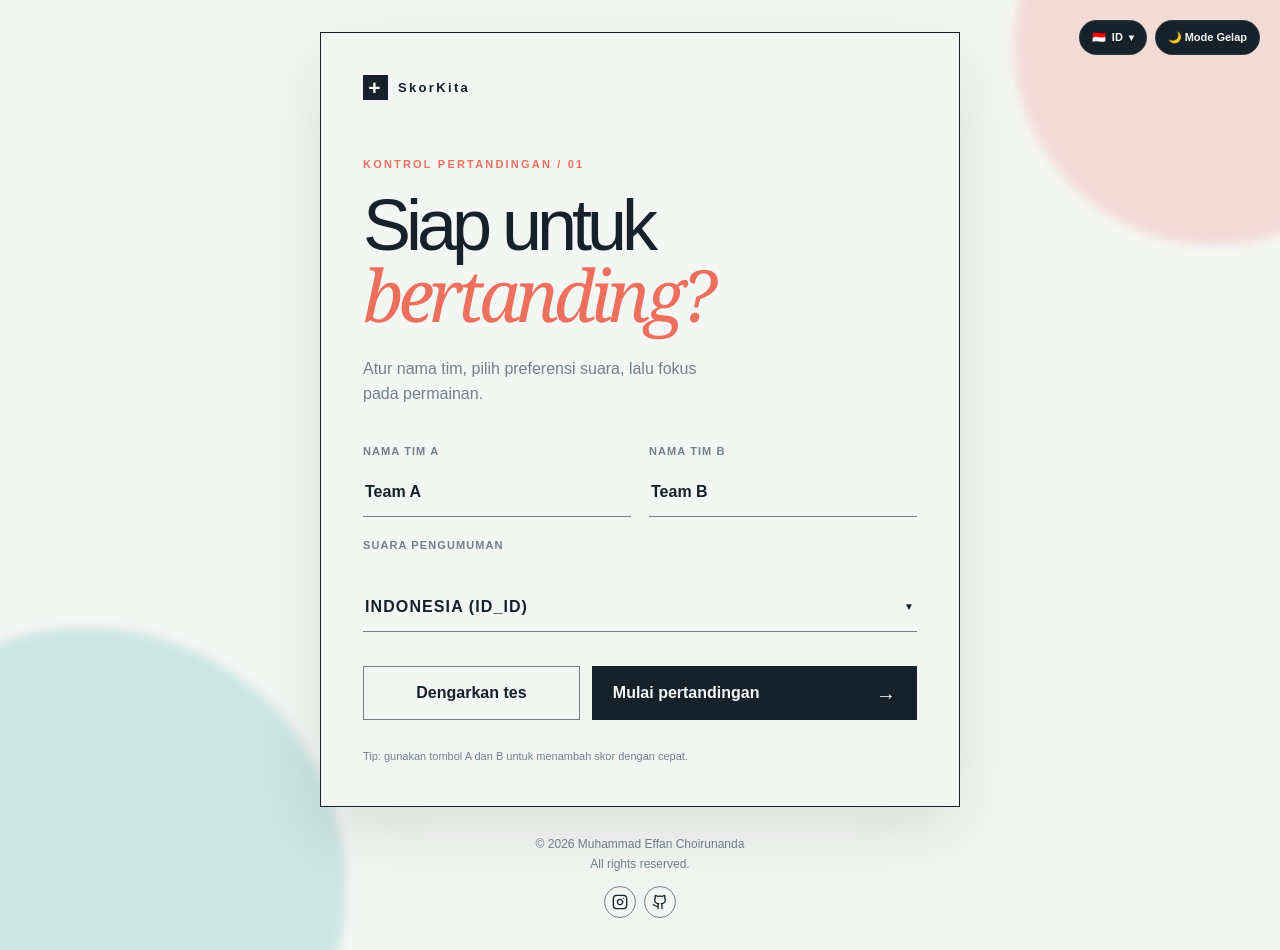
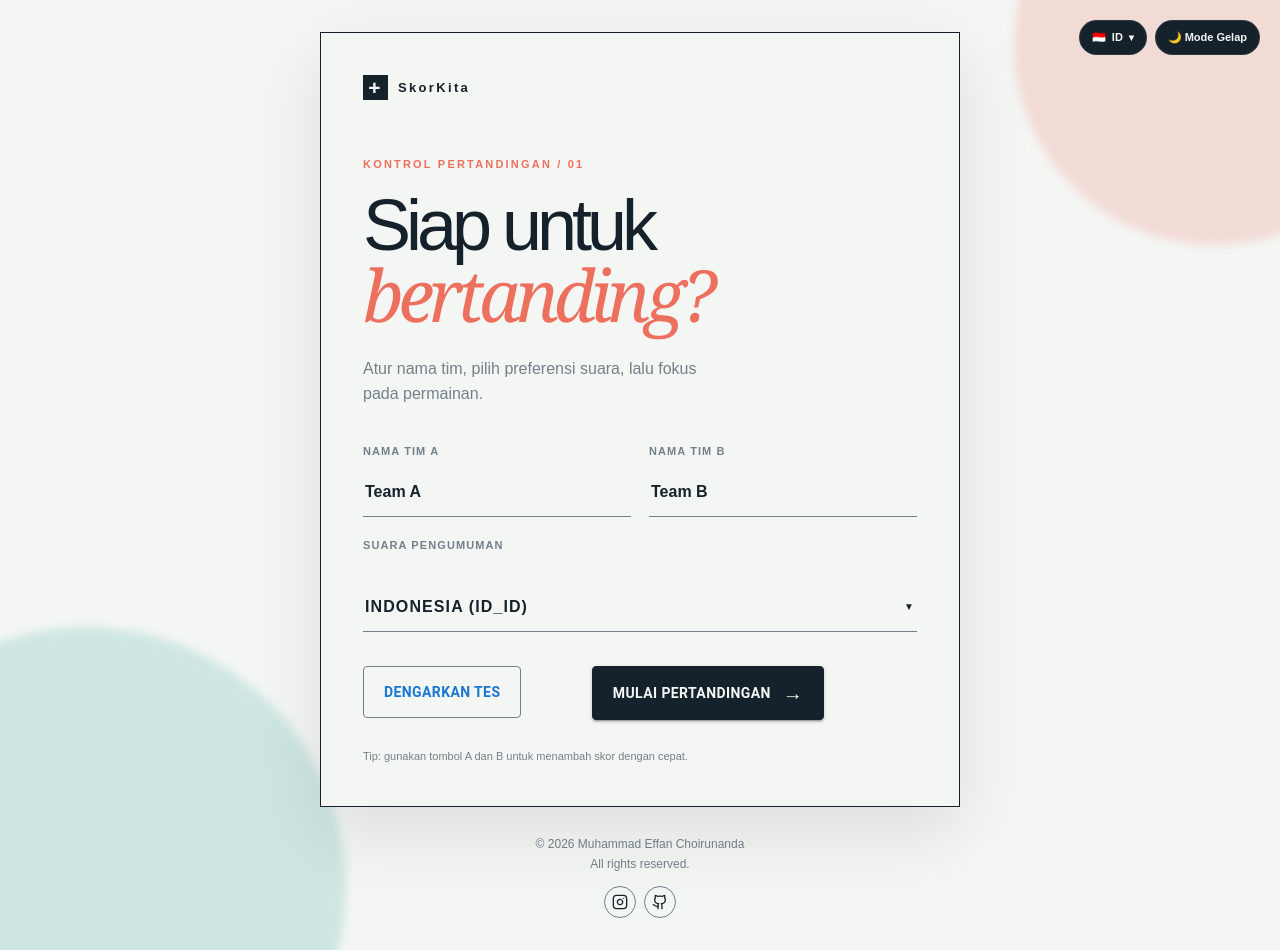
Before and after one commit to mhmmadeffan/Skorkita, a Next.js app: page / in a window 1280 px wide. Built offline with nearby package versions, Linux system fonts and the light colour scheme.

Commit message:
update: refine action and center control button styles

```diff
--- a/src/app/globals.css
+++ b/src/app/globals.css
@@ -36,10 +36,12 @@ input:focus, select:focus { border-color: var(--coral); }
 .voice-select-options li.selected { color: var(--coral); font-weight: bold; }
 .dark .voice-select-options li:hover { background: rgba(255,255,255,.06); }
 .actions { display: grid; grid-template-columns: minmax(150px, .8fr) minmax(220px, 1.2fr); gap: 12px; margin-top: 34px; }
-.actions button, .center-controls button { min-height: 52px; padding: 14px 20px; border: 1px solid var(--muted); background: transparent; font-weight: bold; line-height: 1.2; transition: border .3s, background .3s, transform .2s; }
-.actions button:hover { transform: translateY(-1px); }
+.actions .secondary, .actions .primary { min-height: 52px; padding: 14px 20px; border: 1px solid var(--muted); background: transparent; font-weight: bold; line-height: 1.2; transition: border .3s, background .3s, transform .2s; }
+.actions .secondary:hover, .actions .primary:hover { transform: translateY(-1px); }
 .actions .primary { background: var(--ink); border-color: var(--ink); color: var(--paper); text-align: left; display: flex; align-items: center; justify-content: space-between; gap: 12px; }
 .primary span { font-size: 20px; flex: 0 0 auto; }
+.center-controls { display: flex; gap: 10px; }
+.center-controls .MuiButton-root { padding: 9px 14px; font-size: 12px; }
 .hint { font-size: 11px; color: var(--muted); margin-top: 28px; }
 .theme-toggle { border: 0; background: var(--ink); color: var(--paper); padding: 8px 12px; border-radius: 99px; font-size: 11px; font-weight: bold; transition: background .3s; }
 .setup-header-actions { position: absolute; top: 20px; right: 20px; z-index: 10; display: flex; gap: 8px; }
--- a/src/app/page.tsx
+++ b/src/app/page.tsx
@@ -5,6 +5,7 @@ import { motion } from "framer-motion";
 import Tooltip from "@mui/material/Tooltip";
 import Snackbar from "@mui/material/Snackbar";
 import Alert from "@mui/material/Alert";
+import Button from "@mui/material/Button";
 import { TEXTS, getLangLabel } from "@/lib/i18n";
 import { useTheme, ThemeToggle } from "@/components/ui/ThemeToggle";
 import { VoiceDropdown } from "@/components/ui/VoiceDropdown";
@@ -169,8 +170,8 @@ export default function Home() {
           </motion.div>
           <motion.div variants={itemVariants}><VoiceDropdown value={voiceLang} onChange={setVoiceLang} t={t} /></motion.div>
           <motion.div variants={itemVariants} className="actions">
-            <motion.button whileHover={{ scale: 1.05 }} whileTap={{ scale: 0.95 }} className="secondary" onClick={() => speak(t.testVoiceSpeech)}>{t.testBtn}</motion.button>
-            <motion.button whileHover={{ scale: 1.05 }} whileTap={{ scale: 0.95 }} className="primary" onClick={() => { setStarted(true); speak(t.gameStartedSpeech); }}>{t.startBtn} <span>→</span></motion.button>
+            <motion.div whileHover={{ scale: 1.05 }} whileTap={{ scale: 0.95 }}><Button variant="outlined" className="secondary" onClick={() => speak(t.testVoiceSpeech)}>{t.testBtn}</Button></motion.div>
+            <motion.div whileHover={{ scale: 1.05 }} whileTap={{ scale: 0.95 }}><Button variant="contained" className="primary" onClick={() => { setStarted(true); speak(t.gameStartedSpeech); }}>{t.startBtn} <span>→</span></Button></motion.div>
           </motion.div>
           <motion.p variants={itemVariants} className="hint">{t.hint}</motion.p>
         </motion.section>
@@ -185,7 +186,7 @@ export default function Home() {
         <div className="brand"><span className="brand-mark">+</span><span>SkorKita</span></div>
         <div className="game-header-actions">
           <div className="live"><span /> {t.liveMatch}</div>
-        <Tooltip title={t.hint}><span><button className="exit" onClick={newGame}>{t.newGame} <span>↗</span></button></span></Tooltip>
+        <Tooltip title={t.hint}><span><Button variant="outlined" className="exit" onClick={newGame}>{t.newGame} <span>↗</span></Button></span></Tooltip>
         <LanguageToggle currentLang={activeLang} onChange={(lang) => setVoiceLang(lang)} />
         <ThemeToggle dark={dark} toggle={() => setDark(!dark)} label={tToggleLabel} />
         </div>
@@ -205,12 +206,12 @@ export default function Home() {
         </motion.button>
       </section>
       <footer className="control-bar">
-        <div className="score-control"><button onClick={() => subtractScore("A")}>−</button><span>{teamA}</span></div>
+        <div className="score-control"><Button variant="outlined" onClick={() => subtractScore("A")}>−</Button><span>{teamA}</span></div>
         <div className="center-controls">
-          <button onClick={reset}>{t.resetScore}</button>
-          <button onClick={() => setAudio(!audio)}>{audio ? t.soundOn : t.soundOff} <span className={`toggle ${audio ? "on" : ""}`} /></button>
+          <Button variant="outlined" onClick={reset}>{t.resetScore}</Button>
+          <Button variant="outlined" onClick={() => setAudio(!audio)}>{audio ? t.soundOn : t.soundOff} <span className={`toggle ${audio ? "on" : ""}`} /></Button>
         </div>
-        <div className="score-control right"><span>{teamB}</span><button onClick={() => subtractScore("B")}>−</button></div>
+        <div className="score-control right"><span>{teamB}</span><Button variant="outlined" onClick={() => subtractScore("B")}>−</Button></div>
       </footer>
       <div className="keyboard">{t.keyboardHint}</div>
       {footerElement}
```
